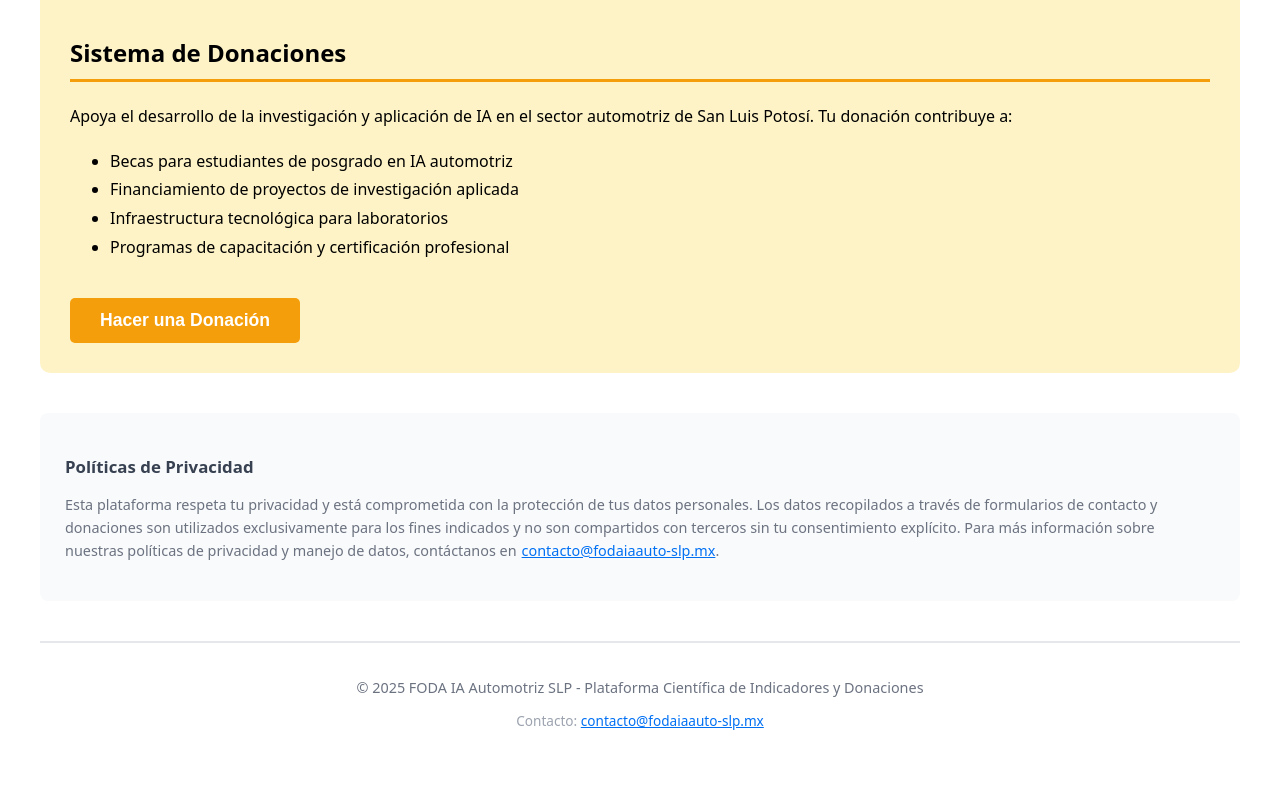
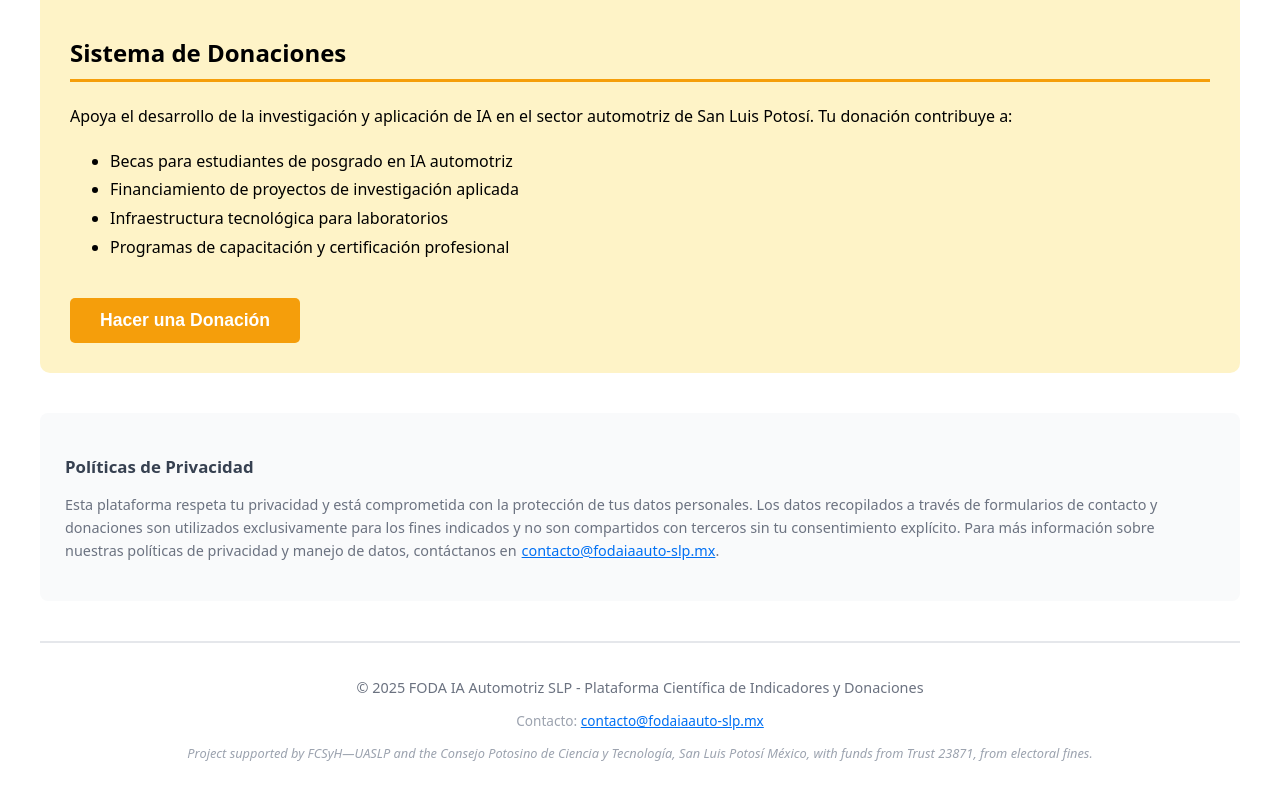
Before and after one commit to FutureAI-png/foda-ia-slp, a Next.js app: page / in a window 1280 px wide. Shown: the part 2744-3544 px from the top of the page. Built offline with nearby package versions, Linux system fonts and the light colour scheme.

Commit message:
Include project support details in footer
Added project support information to the footer.

```diff
--- a/app/page.tsx
+++ b/app/page.tsx
@@ -160,6 +160,10 @@ export default function HomePage() {
         <p style={{color: '#9ca3af', fontSize: '0.85rem', marginTop: '8px'}}>
           Contacto: <a href="mailto:contacto@fodaiaauto-slp.mx" style={{color: '#0070f3'}}>contacto@fodaiaauto-slp.mx</a>
         </p>
+
+                <p style={{color: '#9ca3af', fontSize: '0.8rem', marginTop: '12px', fontStyle: 'italic'}}>
+          Project supported by FCSyH—UASLP and the Consejo Potosino de Ciencia y Tecnología, San Luis Potosí México, with funds from Trust 23871, from electoral fines.
+        </p>
       </footer>
     </div>
   );
```
